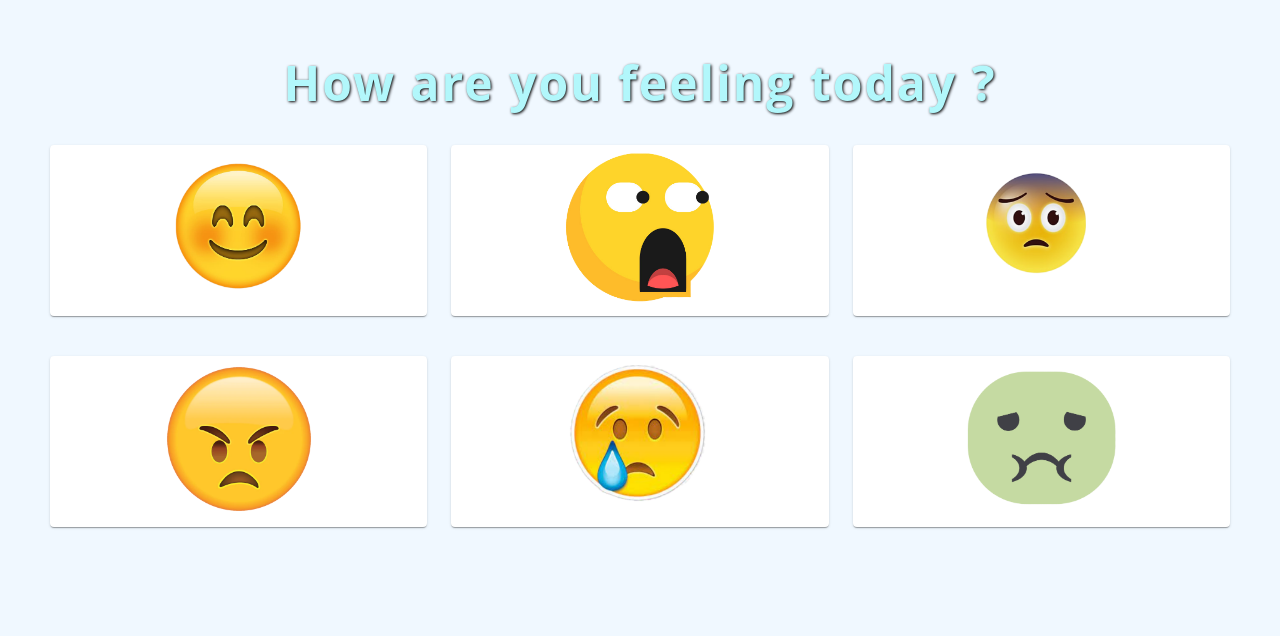
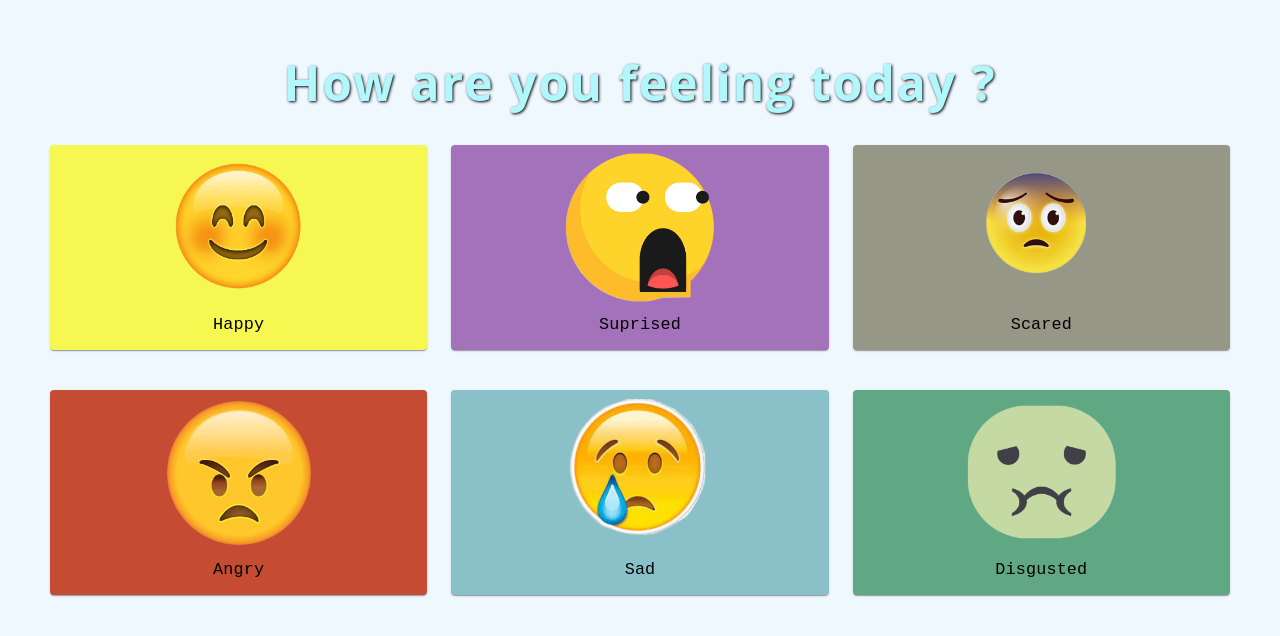
Before and after one commit to AliAlbabily/thesis-project-vite, a React (Vite) app: page / in a window 1280 px wide. Shown: the top 636 px of the page. Built offline with nearby package versions, Linux system fonts and the light colour scheme.

Commit message:
Added new changes in Frame1

```diff
--- a/src/css/frame1.css
+++ b/src/css/frame1.css
@@ -14,3 +14,27 @@
 .emoji-Item {
     cursor: pointer;
 }
+
+#happy {
+    background-color: #f7f752;
+}
+
+#surprised {
+    background-color: #a372ba;
+}
+
+#scared {
+    background-color: #979787;
+}
+
+#angry {
+    background-color: #c54c33;
+}
+
+#sad {
+    background-color: #8ac0c8;
+}
+
+#disgusted {
+    background-color: #60a784;
+}
--- a/src/frame1.jsx
+++ b/src/frame1.jsx
@@ -35,29 +35,40 @@ function Frame1() {
             <h1 className="frame1-header">How are you feeling today ?</h1>
             <Grid container rowSpacing={5} columnSpacing={{ xs: 2, sm: 2, md: 3 }}>
                 <Grid item xs={6} md={4}>
-                    <Item onClick={() => handleSelectedEmoji("Happy")} className="emoji-Item">
+                    <Item onClick={() => handleSelectedEmoji("Happy")} className="emoji-Item" id="happy">
                         <img src={happyImage} alt="image" style={{ maxWidth: '100%', height: '150px' }} />
+                        <p className="input-type">Happy</p>
                     </Item>
                 </Grid>
                 <Grid item xs={6} md={4}>
-                    <Item onClick={() => handleSelectedEmoji("Suprised")} className="emoji-Item">
-                        <img src={suprisedImage} alt="image" style={{ maxWidth: '100%', height: '150px' }} /></Item>
+                    <Item onClick={() => handleSelectedEmoji("Suprised")} className="emoji-Item" id="surprised">
+                        <img src={suprisedImage} alt="image" style={{ maxWidth: '100%', height: '150px' }} />
+                        <p className="input-type">Suprised</p>
+                    </Item>
                 </Grid>
                 <Grid item xs={6} md={4}>
-                    <Item onClick={() => handleSelectedEmoji("Scared")} className="emoji-Item">
-                        <img src={fearImage} alt="image" style={{ maxWidth: '100%', height: '150px' }} /></Item>
+                    <Item onClick={() => handleSelectedEmoji("Scared")} className="emoji-Item" id="scared">
+                        <img src={fearImage} alt="image" style={{ maxWidth: '100%', height: '150px' }} />
+                        <p className="input-type">Scared</p>
+                    </Item>
                 </Grid>
                 <Grid item xs={6} md={4}>
-                    <Item onClick={() => handleSelectedEmoji("Angry")} className="emoji-Item">
-                        <img src={angryImage} alt="image" style={{ maxWidth: '100%', height: '150px' }} /></Item>
+                    <Item onClick={() => handleSelectedEmoji("Angry")} className="emoji-Item" id="angry">
+                        <img src={angryImage} alt="image" style={{ maxWidth: '100%', height: '150px' }} />
+                        <p className="input-type">Angry</p>
+                    </Item>
                 </Grid>
                 <Grid item xs={6} md={4}>
-                    <Item onClick={() => handleSelectedEmoji("Sad")} className="emoji-Item">
-                        <img src={sadImage} alt="image" style={{ maxWidth: '100%', height: '150px' }} /></Item>
+                    <Item onClick={() => handleSelectedEmoji("Sad")} className="emoji-Item" id="sad">
+                        <img src={sadImage} alt="image" style={{ maxWidth: '100%', height: '150px' }} />
+                        <p className="input-type">Sad</p>
+                    </Item>
                 </Grid>
                 <Grid item xs={6} md={4}>
-                    <Item onClick={() => handleSelectedEmoji("Disgusted")} className="emoji-Item">
-                        <img src={disgustImage} alt="image" style={{ maxWidth: '100%', height: '150px' }} /></Item>
+                    <Item onClick={() => handleSelectedEmoji("Disgusted")} className="emoji-Item" id="disgusted">
+                        <img src={disgustImage} alt="image" style={{ maxWidth: '100%', height: '150px' }} />
+                        <p className="input-type">Disgusted</p>
+                    </Item>
                 </Grid>
             </Grid>
         </Box>
```
